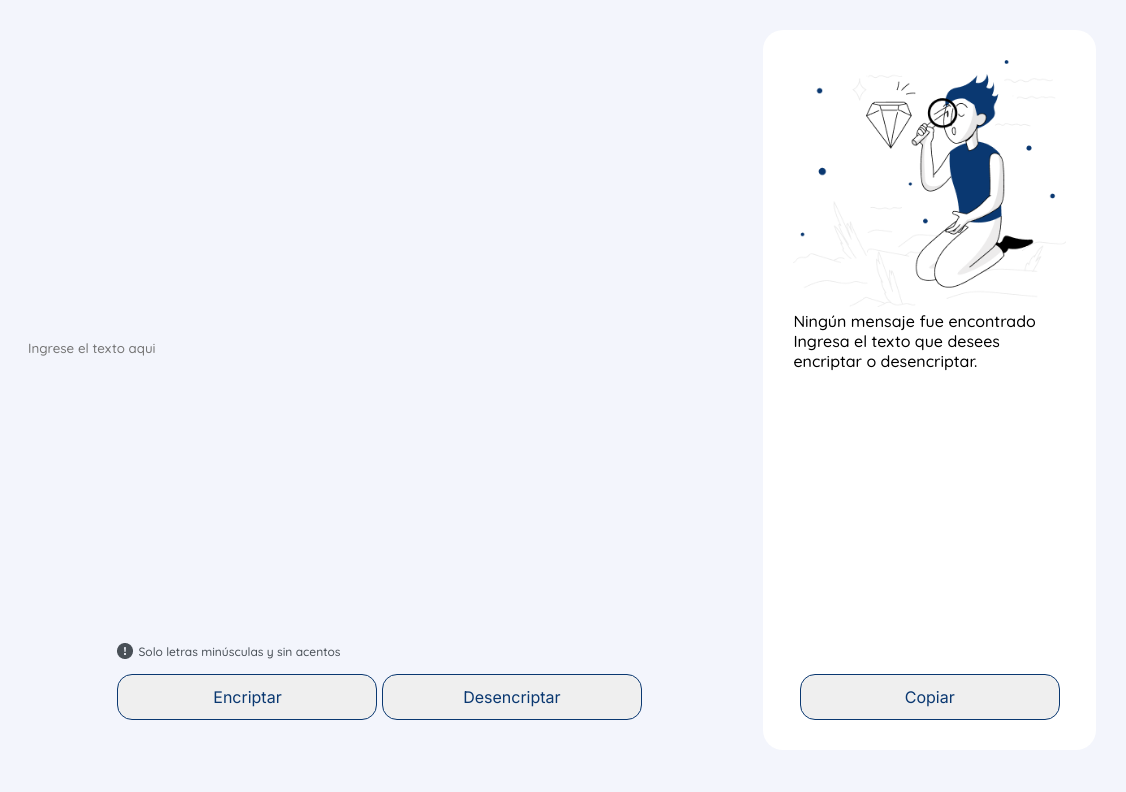
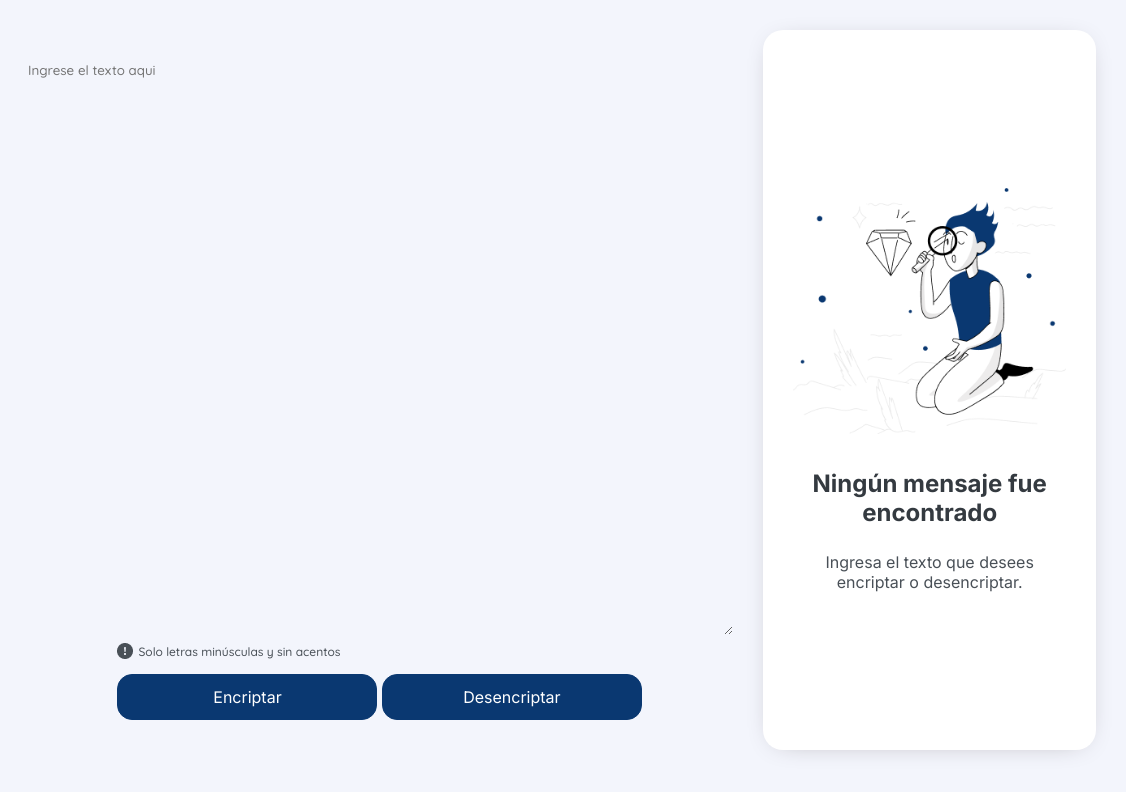
Before and after one commit to dianaclabel/encriptador, a plain HTML site: page index.html in a window 1280 px wide. Shown: the full height of the page, 154-1280 px from the left. Drawn offline with Linux system fonts and the light colour scheme.

Commit message:
add style to input

```diff
--- a/index.html
+++ b/index.html
@@ -17,12 +17,13 @@
     <form action="/" class="form">
       <figure><img src="./asset/Logo.png" alt="Logo" /></figure>
       <div class="form__encriptador">
-        <input
+        <textarea
           type="text"
           id="input-encriptador"
           class="input input-encriptador"
           placeholder="Ingrese el texto aqui"
-        />
+          autocomplete="off"
+        ></textarea>
         <div class="button--encriptador">
           <label for="encriptar" class="label">
             <img src="./asset/Vector.png" />Solo letras minúsculas y sin
@@ -45,22 +46,24 @@
       </div>
 
       <div class="form__copy">
-        <div class="input--img">
+        <figure class="input--img">
           <img src="./asset/Muñeco.png" alt="muñeco" />
           <p>Ningún mensaje fue encontrado</p>
           <p>Ingresa el texto que desees encriptar o desencriptar.</p>
-        </div>
-        <input
+        </figure>
+        <textarea
           type="text"
           id="input--copy"
           class="input--copy"
           style="display: none"
-        />
+          autocomplete="off"
+        ></textarea>
         <input
           type="button"
           class="button button--light button--copy"
           value="Copiar"
           onclick="copy()"
+          style="display: none"
         />
       </div>
     </form>
--- a/style.css
+++ b/style.css
@@ -11,6 +11,7 @@
   --color-primary: #0a3871;
   --color-secundary: #495057;
   --btn-offclick: #d8dfe8;
+  --letter-bold: #343a40;
 }
 
 .form {
@@ -34,18 +35,21 @@
   height: 90%;
   border-style: none;
   border-color: var(--background-primary);
+  outline: none;
 }
 
 .button {
   border-radius: 15px;
   border-style: none;
   border: 1px solid var(--color-primary);
-  color: var(--color-primary);
+  color: var(--background-secundary);
+  background-color: var(--color-primary);
   padding: 12px;
   font-weight: 400;
   font-family: "inter";
   font-size: 16px;
   width: 260px;
+  cursor: pointer;
 }
 
 div .label {
@@ -71,17 +75,38 @@ div .label {
   width: 30%;
   height: 90vh;
   border-radius: 20px;
+  box-shadow: 0px 3px 28px -15px rgb(148 143 148);
 
   border-color: var(--background-secundary);
   background-color: var(--background-secundary);
 }
 .input--img {
   width: 100%;
-  height: 90%;
+  height: 100%;
+  display: flex;
+  flex-direction: column;
+  justify-content: center;
 }
 
 .input--img img {
   width: 100%;
+  object-fit: cover;
+}
+.input--img p:nth-child(2) {
+  font-weight: 700;
+  font-size: 24px;
+  font-family: "inter";
+  color: var(--letter-bold);
+  text-align: center;
+  margin-top: 35px;
+  margin-bottom: 25px;
+}
+.input--img p:nth-child(3) {
+  font-weight: 400;
+  font-family: "inter";
+  font-size: 16px;
+  color: var(--color-secundary);
+  text-align: center;
 }
 
 .input--copy {
@@ -89,6 +114,7 @@ div .label {
   height: 90%;
   border-radius: 10px;
   border-style: none;
+  outline: none;
 }
 .button--light {
   margin-top: 29px;
```
